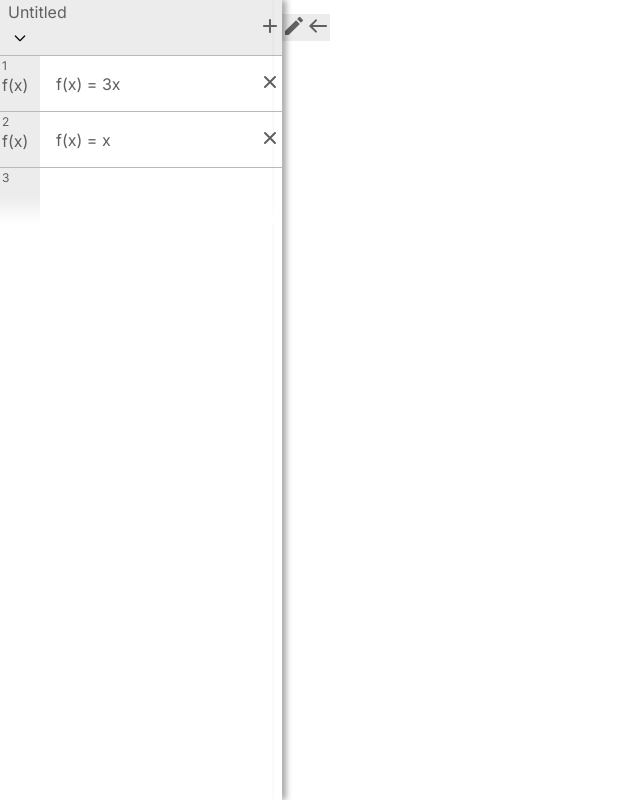
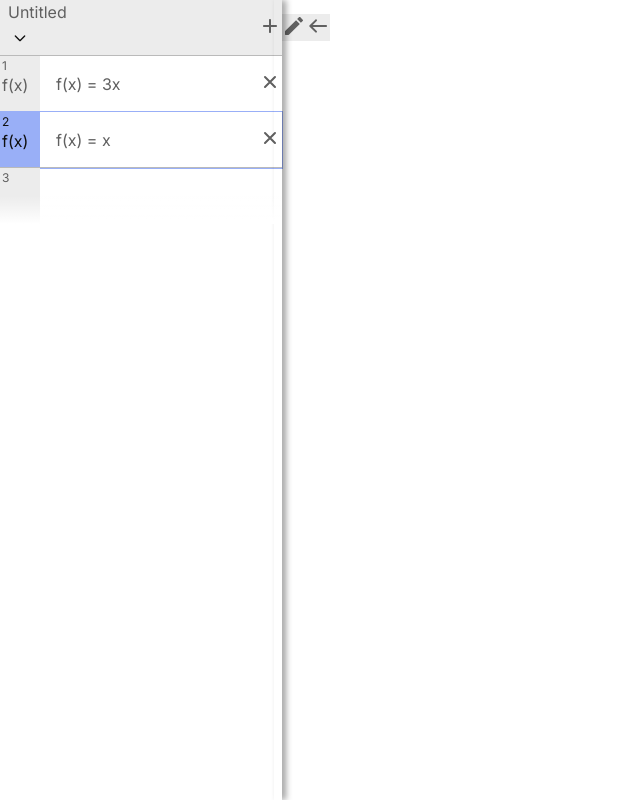
Before and after one commit to David-I7/graphcalculator, a React (Vite) app: page / in a window 1280 px wide. Shown: the whole page, without its empty margins (0-640 px from the left). Built offline with nearby package versions, Linux system fonts and the light colour scheme.

Commit message:
make simple expression list template

```diff
--- a/src/features/expressionPanel/components/ExpressionList.tsx
+++ b/src/features/expressionPanel/components/ExpressionList.tsx
@@ -1,8 +1,9 @@
+import { useState } from "react";
 import ButtonTarget from "../../../components/buttons/target/ButtonTarget";
 import { Close } from "../../../components/svgs";
 
 type ExpressionListData = {
-  type: "note" | "expression" | "table";
+  type: "note" | "expression" | "table" | null;
   payload: string;
   id: number;
 };
@@ -13,22 +14,36 @@ const mockData: ExpressionListData[] = [
 ];
 
 const ExpressionList = () => {
+  const [state, setState] = useState<ExpressionListData[]>(mockData);
+
   return (
     <div className="expression-list">
       <ul>
-        {mockData.map((item, index) => {
+        {state.map((item, index) => {
           return (
-            <li key={item.id} className="expression-list__li">
+            <li draggable key={item.id} className="expression-list__li">
               <div className="dynamic-island">
                 <div className="dynamic-island__index">{index + 1}</div>
                 <div className="dynamic-island__type">
-                  {item.type === "expression" ? "f(x)" : '""'}
+                  {item.type === "expression"
+                    ? "f(x)"
+                    : item.type === "note"
+                    ? '""'
+                    : undefined}
                 </div>
               </div>
 
-              <input defaultValue={item.payload}></input>
+              <input
+                autoFocus={index === state.length - 1 ? true : false}
+                defaultValue={item.payload}
+              ></input>
 
               <ButtonTarget
+                onClick={(e) => {
+                  setState(
+                    state.filter((filterdItem) => filterdItem.id !== item.id)
+                  );
+                }}
                 title={`Delete ${item.type}`}
                 className="button--hovered"
               >
@@ -37,9 +52,18 @@ const ExpressionList = () => {
             </li>
           );
         })}
-        <li key={"newExpression"} className="expression-list__li--faded">
+        <li
+          role="button"
+          onClick={() => {
+            setState([
+              ...state,
+              { type: null, payload: "", id: state[state.length - 1].id + 1 },
+            ]);
+          }}
+          className="expression-list__li--faded"
+        >
           <div className="dynamic-island">
-            <div className="dynamic-island__index">{mockData.length + 1}</div>
+            <div className="dynamic-island__index">{state.length + 1}</div>
           </div>
         </li>
       </ul>
```
